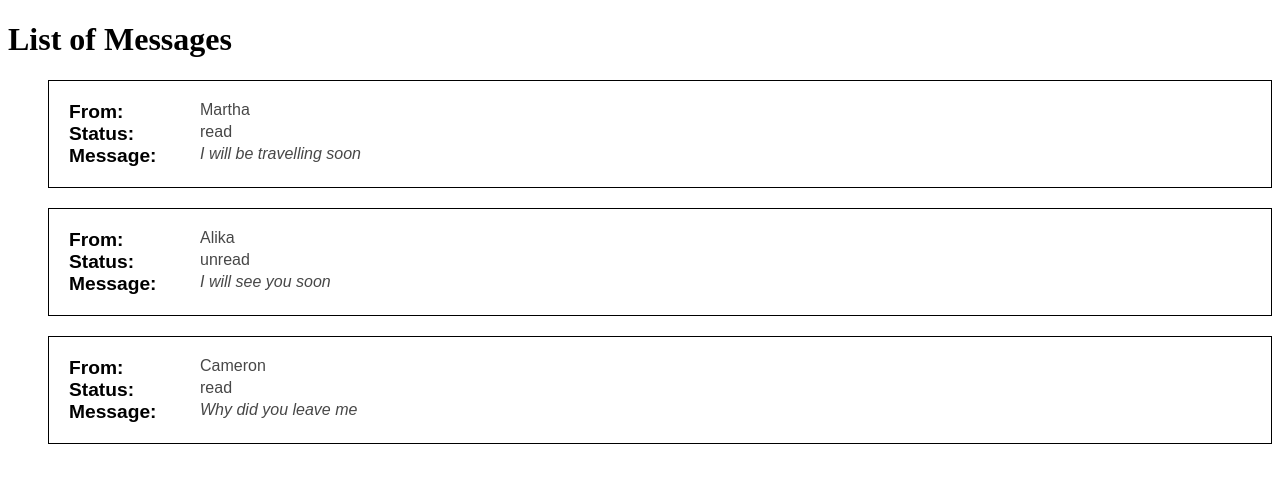
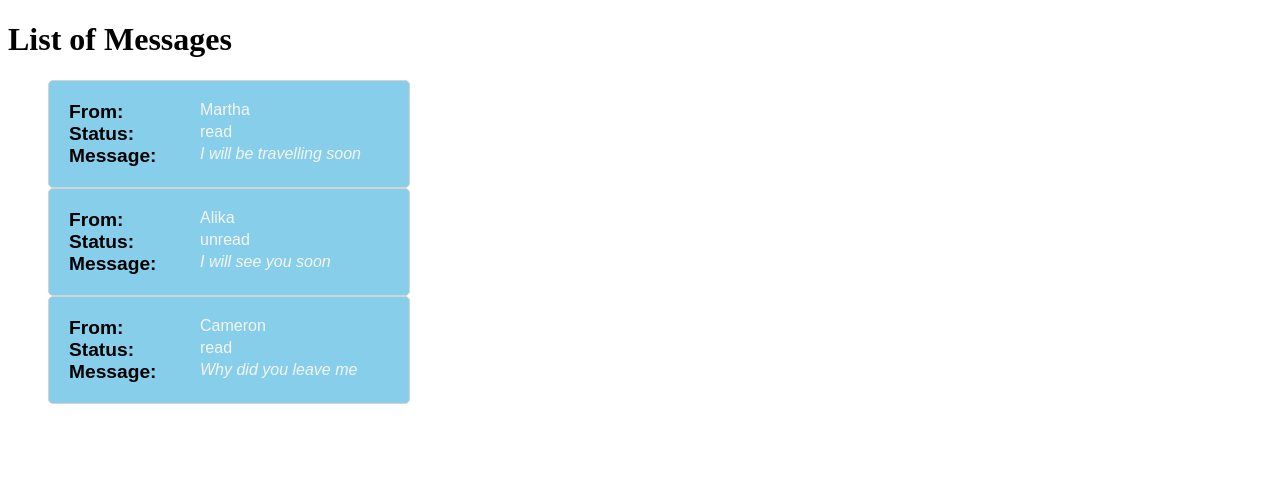
Before and after one commit to hricha05/message-app, a React (Create React App) app: page / in a window 1280 px wide. Shown: the top 482 px of the page. Built offline with nearby package versions, Linux system fonts and the light colour scheme.

Commit message:
added simple styles to messages

```diff
--- a/src/App.css
+++ b/src/App.css
@@ -1,15 +1,21 @@
+.header{
+    width: 320px;
+    border: 1px solid lightgray;
+    position: relative;
+    left: 40px;
+}
+
 .container {
     margin-left: 40px;
-    margin-top: 20px;
+    /* margin-top: 20px; */
     padding: 20px;
     font-family: sans-serif;
-    border: 1px solid black;
+    border: 1px solid lightgray;
+    border-radius: 5px;
+    width: 320px;
+    background-color: skyblue;
 }
 
-.msg {
-    margin-top: 10px;
-    margin-bottom: 10px;
-}
 .label {
     font-weight: bold;
     font-size: 1.2rem;
@@ -18,7 +24,7 @@
 }
 
 .value {
-    color: #474747;
+    color: whitesmoke;
     position: absolute;
     left: 200px
 }
```
